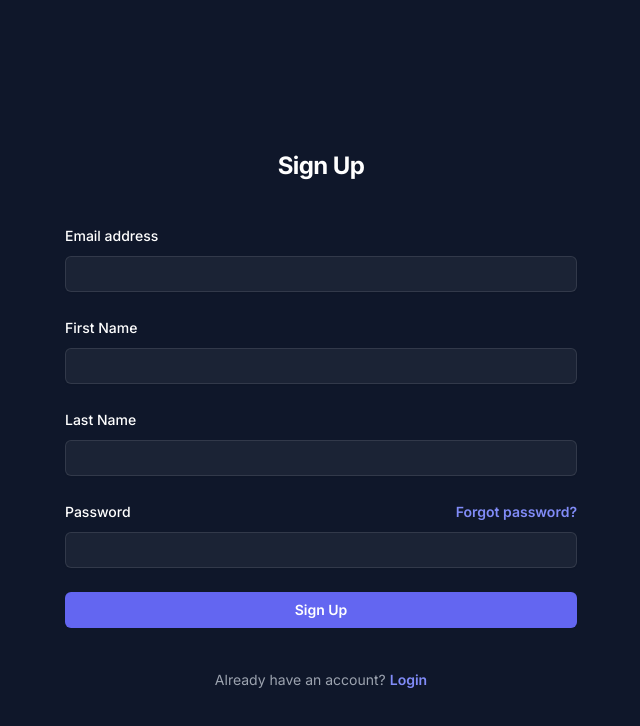
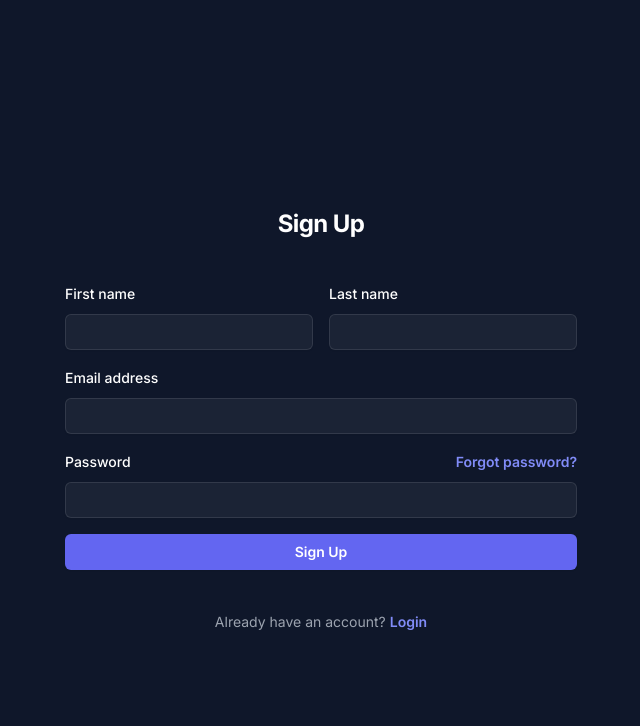
Before and after one commit to matthiebl/expense-app-3.0, a Next.js app: page /signup in a window 1280 px wide. Shown: the top 726 px of the page, without its empty margins (319-959 px from the left). Built offline with nearby package versions, Linux system fonts and the light colour scheme.

Commit message:
Improve form

```diff
--- a/src/components/Signup/SignupForm.tsx
+++ b/src/components/Signup/SignupForm.tsx
@@ -1,8 +1,52 @@
 'use client'
 
+import { FormEvent } from 'react'
+
 export function SignupForm() {
+    async function onRegister(e: FormEvent<HTMLFormElement>) {
+        e.preventDefault()
+    }
+
     return (
-        <form className='space-y-6' action='#' method='POST'>
+        <form className='space-y-4' onSubmit={onRegister}>
+            <div className='flex flex-col gap-4 sm:flex-row'>
+                <div className='flex-1'>
+                    <label
+                        htmlFor='firstname'
+                        className='block text-sm font-medium leading-6 text-white'
+                    >
+                        First name
+                    </label>
+                    <div className='mt-2'>
+                        <input
+                            id='firstname'
+                            name='firstname'
+                            type='text'
+                            required
+                            className='block w-full rounded-md border-0 bg-white/5 px-2.5 py-1.5 text-white shadow-sm ring-1 ring-inset ring-white/10 focus:ring-2 focus:ring-inset focus:ring-indigo-500 sm:text-sm sm:leading-6'
+                        />
+                    </div>
+                </div>
+
+                <div className='flex-1'>
+                    <label
+                        htmlFor='lastname'
+                        className='block text-sm font-medium leading-6 text-white'
+                    >
+                        Last name
+                    </label>
+                    <div className='mt-2'>
+                        <input
+                            id='lastname'
+                            name='lastname'
+                            type='text'
+                            required
+                            className='block w-full rounded-md border-0 bg-white/5 px-2.5 py-1.5 text-white shadow-sm ring-1 ring-inset ring-white/10 focus:ring-2 focus:ring-inset focus:ring-indigo-500 sm:text-sm sm:leading-6'
+                        />
+                    </div>
+                </div>
+            </div>
+
             <div>
                 <label htmlFor='email' className='block text-sm font-medium leading-6 text-white'>
                     Email address
@@ -14,43 +58,7 @@ export function SignupForm() {
                         type='email'
                         autoComplete='email'
                         required
-                        className='block w-full rounded-md border-0 bg-white/5 py-1.5 text-white shadow-sm ring-1 ring-inset ring-white/10 focus:ring-2 focus:ring-inset focus:ring-indigo-500 sm:text-sm sm:leading-6'
-                    />
-                </div>
-            </div>
-
-            <div>
-                <label
-                    htmlFor='firstname'
-                    className='block text-sm font-medium leading-6 text-white'
-                >
-                    First Name
-                </label>
-                <div className='mt-2'>
-                    <input
-                        id='firstname'
-                        name='firstname'
-                        type='text'
-                        required
-                        className='block w-full rounded-md border-0 bg-white/5 py-1.5 text-white shadow-sm ring-1 ring-inset ring-white/10 focus:ring-2 focus:ring-inset focus:ring-indigo-500 sm:text-sm sm:leading-6'
-                    />
-                </div>
-            </div>
-
-            <div>
-                <label
-                    htmlFor='lastname'
-                    className='block text-sm font-medium leading-6 text-white'
-                >
-                    Last Name
-                </label>
-                <div className='mt-2'>
-                    <input
-                        id='lastname'
-                        name='lastname'
-                        type='text'
-                        required
-                        className='block w-full rounded-md border-0 bg-white/5 py-1.5 text-white shadow-sm ring-1 ring-inset ring-white/10 focus:ring-2 focus:ring-inset focus:ring-indigo-500 sm:text-sm sm:leading-6'
+                        className='block w-full rounded-md border-0 bg-white/5 px-2.5 py-1.5 text-white shadow-sm ring-1 ring-inset ring-white/10 focus:ring-2 focus:ring-inset focus:ring-indigo-500 sm:text-sm sm:leading-6'
                     />
                 </div>
             </div>
@@ -76,7 +84,7 @@ export function SignupForm() {
                         type='password'
                         autoComplete='current-password'
                         required
-                        className='block w-full rounded-md border-0 bg-white/5 py-1.5 text-white shadow-sm ring-1 ring-inset ring-white/10 focus:ring-2 focus:ring-inset focus:ring-indigo-500 sm:text-sm sm:leading-6'
+                        className='block w-full rounded-md border-0 bg-white/5 px-2.5 py-1.5 text-white shadow-sm ring-1 ring-inset ring-white/10 focus:ring-2 focus:ring-inset focus:ring-indigo-500 sm:text-sm sm:leading-6'
                     />
                 </div>
             </div>
```
